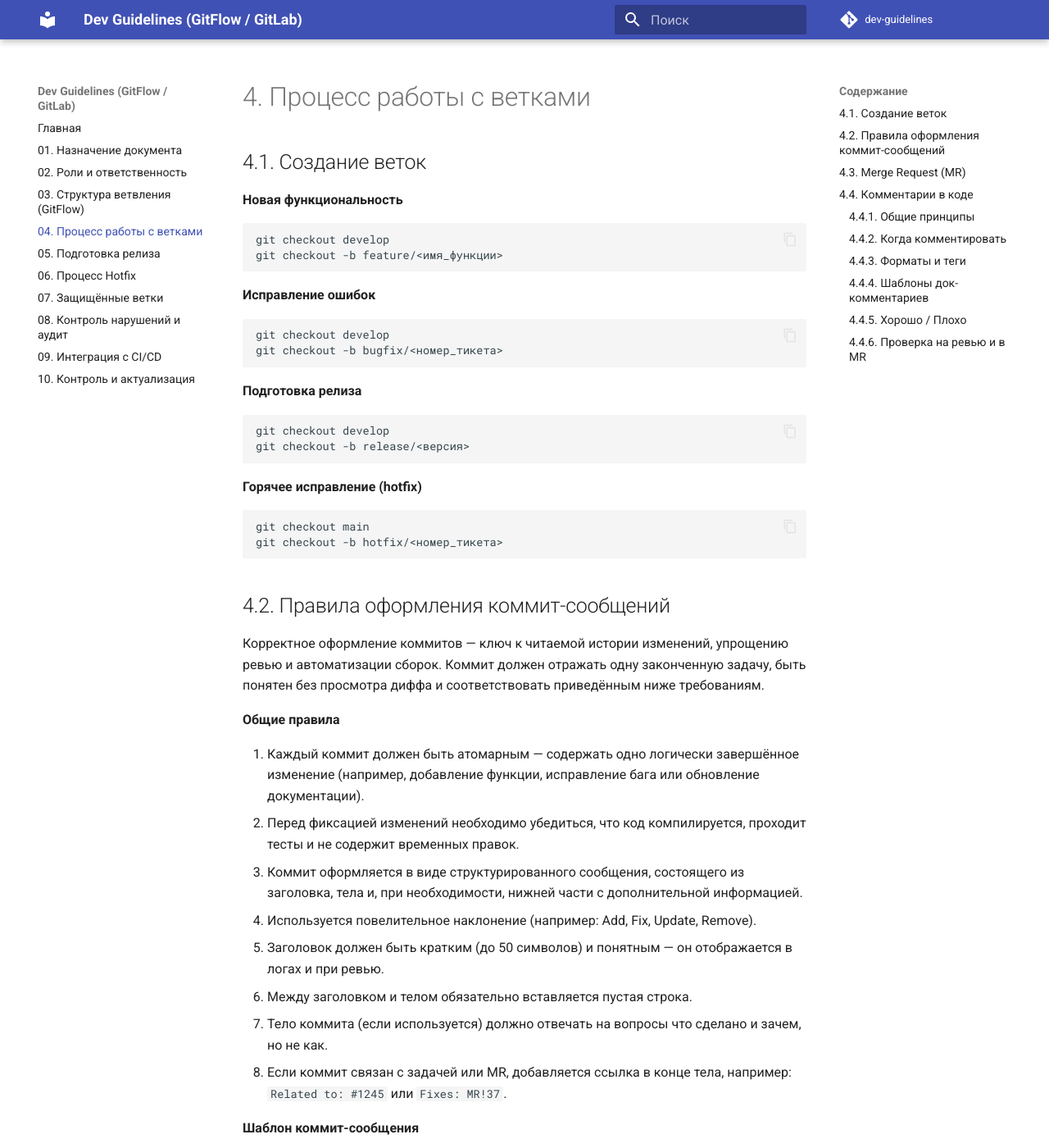
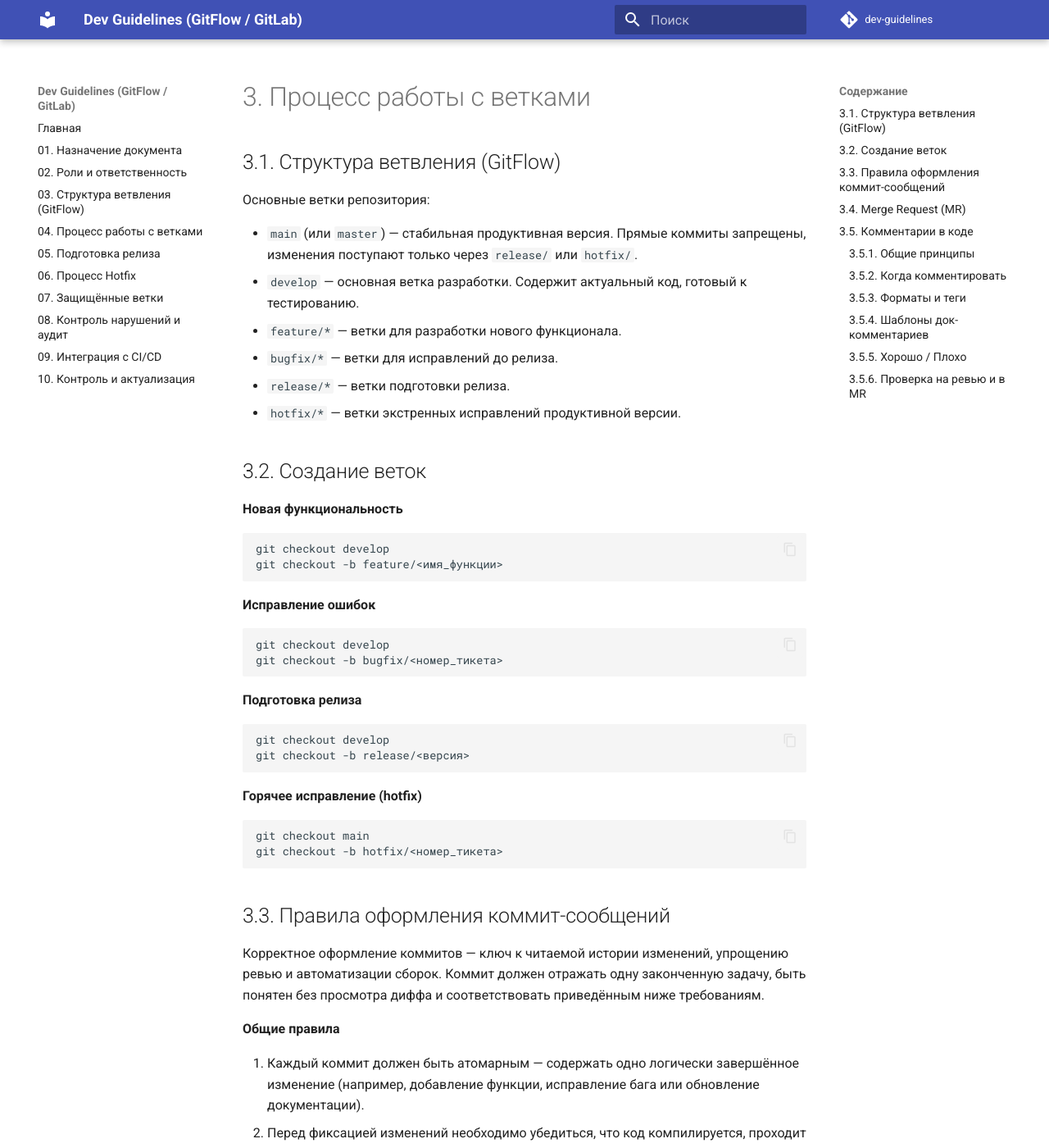
Before and after one commit to Amon-Ra-/dev-handbook, an MkDocs documentation site: the page built from docs/03_branching-guidelines.md, in a window 1280 px wide and 1400 px high. Shown: the whole window at 82% size. Built offline with MkDocs 1.6.1 and Material for MkDocs 9.7.7, drawn with Linux system fonts in a browser that asks for light colours; some of the changed text lies outside the part shown.

Commit message:
Изменение файла по работе с процессов ветвления

````diff
--- a/docs/04_branching-guidelines.md
+++ b/docs/03_branching-guidelines.md
@@ -1,6 +1,17 @@
-# 4. Процесс работы с ветками
+# 3. Процесс работы с ветками
 
-## 4.1. Создание веток
+## 3.1. Структура ветвления (GitFlow)
+
+Основные ветки репозитория:
+
+- `main` (или `master`) — стабильная продуктивная версия. Прямые коммиты запрещены, изменения поступают только через `release/` или `hotfix/`.
+- `develop` — основная ветка разработки. Содержит актуальный код, готовый к тестированию.
+- `feature/*` — ветки для разработки нового функционала.
+- `bugfix/*` — ветки для исправлений до релиза.
+- `release/*` — ветки подготовки релиза.
+- `hotfix/*` — ветки экстренных исправлений продуктивной версии.
+
+## 3.2. Создание веток
 
 **Новая функциональность**
 
@@ -30,7 +41,7 @@ git checkout main
 git checkout -b hotfix/<номер_тикета>
 ```
 
-## 4.2. Правила оформления коммит-сообщений
+## 3.3. Правила оформления коммит-сообщений
 
 Корректное оформление коммитов — ключ к читаемой истории изменений, упрощению ревью и автоматизации сборок. Коммит должен отражать одну законченную задачу, быть понятен без просмотра диффа и соответствовать приведённым ниже требованиям.
 
@@ -96,7 +107,7 @@ Fixes: #512
 - используется разговорный стиль;
 - не указан номер задачи.
 
-## 4.3. Merge Request (MR)
+## 3.4. Merge Request (MR)
 
 - MR создаётся только через GitLab.
 - В MR указываются:
@@ -106,11 +117,11 @@ Fixes: #512
 - Все pipeline-проверки должны пройти успешно.
 - После ревью MR сливается в `develop` (тип слияния — merge commit или squash по решению релиз-менеджера).
 
-## 4.4. Комментарии в коде
+## 3.5. Комментарии в коде
 
 Цель — сделать поведение системы и принятые решения понятными без “археологии” по коммитам и задачам, сократить время ревью и сопровождения.
 
-### 4.4.1. Общие принципы
+### 3.5.1. Общие принципы
 
 - **Единый язык.** Комментарии пишем по-русски. Английский допустим в публичных API/библиотеках (по решению релиз-менеджера или архитектора).
 - **Объясняем «почему», а не «что».** Очевидное из кода не дублируем; комментируем нетривиальные решения, ограничения и допущения.
@@ -118,14 +129,14 @@ Fixes: #512
 - **Локальность.** Комментарий располагается максимально близко к месту, которого он касается.
 - **Конфиденциальность.** Запрещено раскрывать секреты, ключи, пароли, внутренние URL и персональные данные.
 
-### 4.4.2. Когда комментировать
+### 3.5.2. Когда комментировать
 
 - нетривиальные алгоритмы, оптимизации, workaround’ы (почему выбрано именно так);
 - бизнес-правила и их источники (ссылка на задачу или требование);
 - неочевидные зависимости, побочные эффекты, ограничения производительности;
 - публичные интерфейсы: назначение, параметры, возвращаемые значения, исключения.
 
-### 4.4.3. Форматы и теги
+### 3.5.3. Форматы и теги
 
 - **Обычные комментарии** (`//`, `#`, `/* … */`) — кратко и по делу (1–3 строки).
 - **Док-комментарии** (docstring, JSDoc, XMLDoc) описывают назначение, параметры, возвращаемые значения, исключения и побочные эффекты.
@@ -140,7 +151,7 @@ Fixes: #512
 
 Пример: `TODO(#482, до 2025-11-15): вынести в конфиг и покрыть тестами`.
 
-### 4.4.4. Шаблоны док-комментариев
+### 3.5.4. Шаблоны док-комментариев
 
 **Python**
 
@@ -176,7 +187,7 @@ def renew_token(user_id: int) -> str:
  */
 ```
 
-### 4.4.5. Хорошо / Плохо
+### 3.5.5. Хорошо / Плохо
 
 **Хороший комментарий**
 
@@ -193,7 +204,7 @@ const MAX_RETRIES = 3;
 const MAX_RETRIES = 3; // комментарий дублирует код и не добавляет смысла
 ```
 
-### 4.4.6. Проверка на ревью и в MR
+### 3.5.6. Проверка на ревью и в MR
 
 - Наличие и уместность комментариев к сложным участкам.
 - Актуальность: комментарии не противоречат фактическому поведению.
````
Also changed, not shown: del/03_gitflow.md (renamed from docs/03_gitflow.md).
